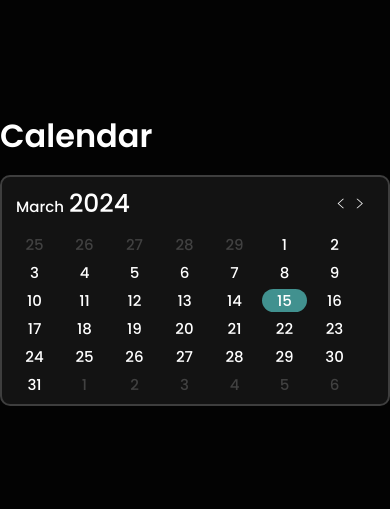
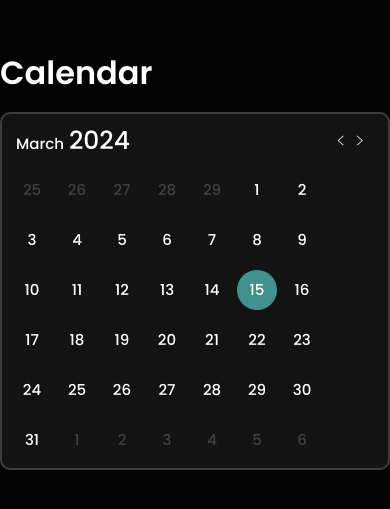
Before and after one commit to latobibor/take-home-calendar, a React Native app: screen / in a window 390 px wide. Shown: the part 163-672 px from the top of the page. Built offline with nearby package versions, Linux system fonts and the light colour scheme.

Commit message:
prettify calendar

```diff
--- a/components/day-of-month.tsx
+++ b/components/day-of-month.tsx
@@ -33,8 +33,9 @@ const styles = StyleSheet.create({
     display: 'flex',
     justifyContent: 'center',
     alignItems: 'center',
-    // TODO: calculate it with width of container / 7 when there's internet connection
-    flexBasis: 45,
+    flexBasis: 40,
+    width: 40,
+    height: 40,
   },
   defaultNumber: {
     fontSize: 15,
@@ -46,6 +47,6 @@ const styles = StyleSheet.create({
   },
   selectedDay: {
     backgroundColor: '#41918f',
-    borderRadius: 15,
+    borderRadius: 20,
   }
 });
--- a/components/month.tsx
+++ b/components/month.tsx
@@ -30,6 +30,6 @@ const styles = StyleSheet.create({
   container: {
     display: 'flex',
     flexDirection: 'column',
-    gap: 5,
+    gap: 10,
   }
 });
--- a/components/week.tsx
+++ b/components/week.tsx
@@ -8,7 +8,7 @@ interface WeekProps {
 export function Week({ children }: WeekProps) {
   return <View style={styles.container}>
     {children}
-  </View>
+  </View>;
 }
 
 const styles = StyleSheet.create({
@@ -16,5 +16,6 @@ const styles = StyleSheet.create({
     display: 'flex',
     flexDirection: 'row',
     gap: 5,
+    // height: 40,
   }
 });
```
